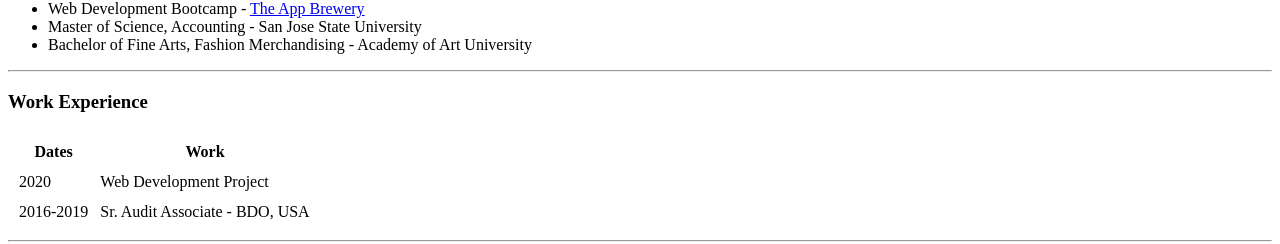
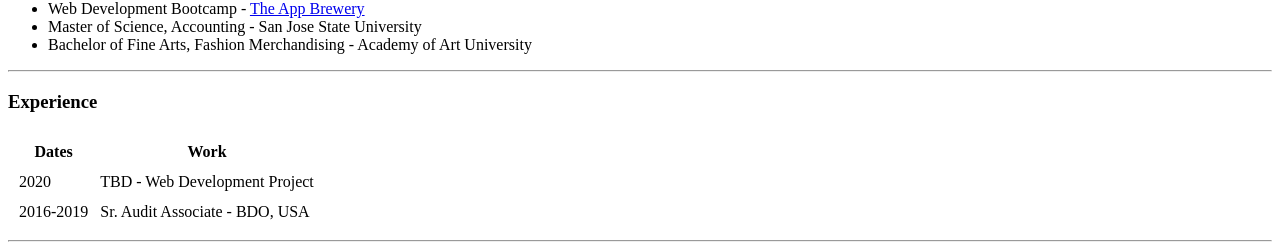
Before and after one commit to iihanaii/cv, a plain HTML site: page index.html in a window 1280 px wide. Shown: the part 318-562 px from the top of the page. Drawn offline with Linux system fonts and the light colour scheme.

Commit message:
Adding TBD Web Dev. Project.

```diff
--- a/index.html
+++ b/index.html
@@ -28,7 +28,7 @@
   </ul>
   <hr>
 
-  <h3>Work Experience</h3>
+  <h3>Experience</h3>
   <table cellspacing="10">
     <thead>
       <tr>
@@ -39,7 +39,7 @@
     <tbody>
       <tr>
         <td>2020</td>
-        <td>Web Development Project</td>
+        <td>TBD - Web Development Project</td>
       </tr>
       <tr>
         <td>2016-2019</td>
```
